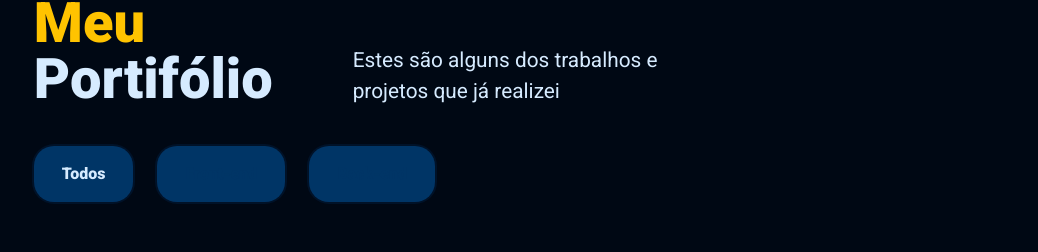
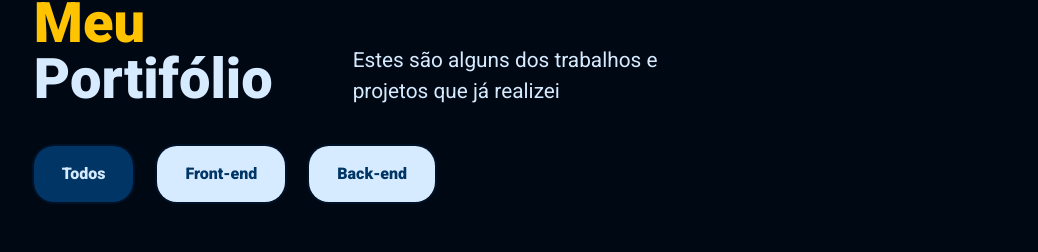
Before and after one commit to dennisMarcelo/portfolio, a React (Vite) app: page / in a window 1280 px wide. Shown: the part 1688-1940 px from the top of the page, without its empty margins (43-1081 px from the left). Built offline with nearby package versions, Linux system fonts and the light colour scheme.

Commit message:
fix: background button

```diff
--- a/src/Components/Button/Button.tsx
+++ b/src/Components/Button/Button.tsx
@@ -16,7 +16,7 @@ export function Button({
   return (
     <Comp
       className={clsx(
-        'rounded-[20px] font-semibold transition-colors focus:ring-2 ring-2 bg-blue-400 text-blue-200 hover:bg-blue-300',
+        'rounded-[20px] font-semibold transition-colors focus:ring-2 ring-2',
         className,
       )}
       {...props}
--- a/src/Components/CardWork/CardWork.tsx
+++ b/src/Components/CardWork/CardWork.tsx
@@ -61,14 +61,14 @@ export function CardWork({
             <Button
               key="button-github"
               onClick={() => openInNewTab(pathGitHubRepository)}
-              className="py-2 px-2 text-[14px] max-h-[40px]"
+              className="py-2 px-2 text-[14px] max-h-[40px] bg-blue-400 text-blue-200 hover:bg-blue-300"
             >
               GitHub
             </Button>,
             <Button
               key="button-page"
               onClick={() => openInNewTab(pathPage)}
-              className="py-2 px-2 text-[14px] max-h-[40px] "
+              className="py-2 px-2 text-[14px] max-h-[40px] bg-blue-400 text-blue-200 hover:bg-blue-300"
             >
               Página
             </Button>]
```
